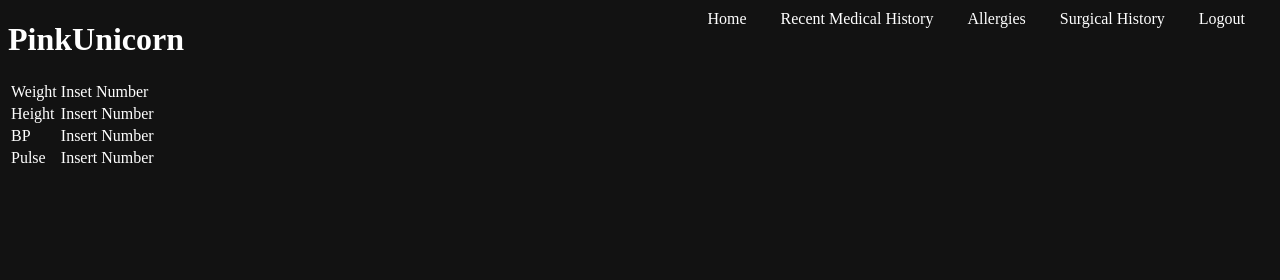
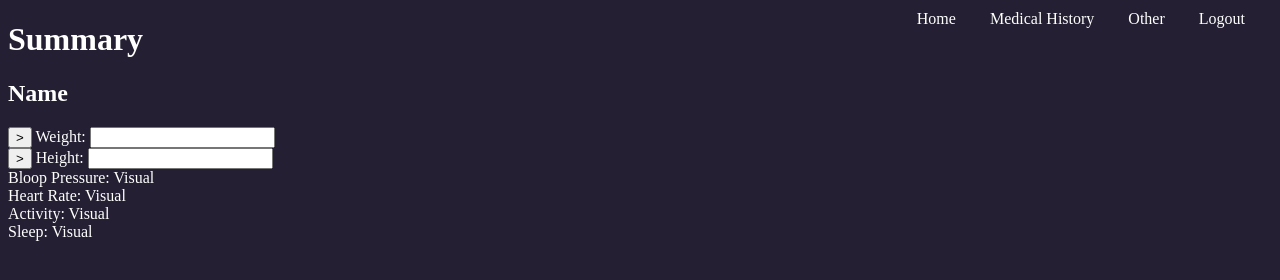
Before and after one commit to brku1225/HackCU2024, a plain HTML site: page home.html in a window 1280 px wide. Drawn offline with Linux system fonts and the light colour scheme.

Commit message:
added more things

```diff
--- a/home.html
+++ b/home.html
@@ -10,31 +10,39 @@
         <div class="illumination"></div>
         <div class="topnav">
             <a class="active" href="home.html">Home</a>
-            <a href="#recent_medical_history">Recent Medical History</a>
-            <a href="allergies.html">Allergies</a>
-            <a href="#surgical_history">Surgical History</a>
+            <a href="#recent_medical_history">Medical History</a>
+            <a href="allergies.html">Other</a>
             <a href="index.html">Logout</a>
         </div>
-        <h1> PinkUnicorn</h1>
-        <table>
-            <tr>
-              <td>Weight</td>
-              <td>Inset Number</td>
-            </tr>
-            <tr>
-                <td> Height</td>
-                <td> Insert Number</td>
-            </tr>
-            <tr>
-                <td> BP</td>
-                <td> Insert Number</td>
-            </tr>
-            <tr>
-                <td> Pulse</td>
-                <td> Insert Number</td>
-            </tr>
-          </table>
-          <script src="script.js"></script>
+        <h1> Summary</h1>
+        <h2> Name </h2>
+        <div class="weight">
+            <button class="dropbtn">></button>
+                <div class="dropdown-content">
+                  <a href="#">Lbs</a>
+                  <a href="#">Kg</a>
+                </div> Weight: <input type="text" name="weight" value="">
+        </div>
+        <div class="height">
+            <button class="dropbtn">></button>
+                <div class="dropdown-content">
+                  <a href="#">in</a>
+                  <a href="#">cm</a>
+                </div> Height: <input type="text" name="weight" value="">
+        </div>
+        <div class="bp">
+            Bloop Pressure: Visual
+        </div>
+        <div class="pulse">
+            Heart Rate: Visual
+        </div>
+        <div class="activity">
+            Activity: Visual
+        </div>
+        <div class="sleep">
+            Sleep: Visual
+        </div>
+        <script src="script.js"></script>
     </body>
 
 </html>
--- a/script.js
+++ b/script.js
@@ -1,4 +1,18 @@
-document.addEventListener('mousemove', function(e) {
-    const illumination = document.querySelector('.illumination');
-    illumination.style.transform = `translate(${e.clientX - 50}px, ${e.clientY - 50}px)`; // Adjust for the size of the illumination
-});
+document.querySelector('.dropbtn').addEventListener('click', function(event) {
+    event.stopPropagation();
+    var dropdownContent = this.nextElementSibling;
+    dropdownContent.style.display = dropdownContent.style.display === 'block' ? 'none' : 'block';
+  });
+
+  // Close the dropdown if the user clicks outside of it
+  window.addEventListener('click', function(event) {
+    if (!event.target.matches('.dropbtn')) {
+      var dropdowns = document.getElementsByClassName("dropdown-content");
+      for (var i = 0; i < dropdowns.length; i++) {
+        var openDropdown = dropdowns[i];
+        if (openDropdown.style.display === 'block') {
+          openDropdown.style.display = 'none';
+        }
+      }
+    }
+  });
--- a/styles.css
+++ b/styles.css
@@ -23,22 +23,43 @@
   }
 
   .topnav a:hover {
-    text-shadow: 0 0 5px yellow;
+    text-shadow: 0 0 5px #ff948c;
   }
 
 body {
-    background-color: #121212; /* Dark background color */
+    background-color: #241f32; /* Dark background color */
     color: #ffffff; /* Light text color */
+}
+
+.dropdown-content {
+  display: none;
+  position: absolute;
+  min-width: 160px;
+  z-index: 1;
+}
+
+.dropdown:hover .dropdown-content {
+  display: block;
 }
 
 /*.illumination {
     position: fixed;
-    background: radial-gradient(circle, rgba(60, 60, 60, 0.1) 80%, transparent);
-    width: 80px; /* Adjust size of illumination
-    height: 80px; /* Adjust size of illumination
+    background: radial-gradient(circle, rgba(255, 255, 255, 0.1) 80%, transparent);
+    width: 80px;
+    height: 80px;
     border-radius: 50%;
-    pointer-events: none; /* Ensure the illumination doesn't interfere with clicks
-    z-index: -1; /* Ensure it's above other content
-    transition: opacity 0.3s ease; /* Smooth transition for opacity
+    pointer-events: none;
+    z-index: -1;
+    transition: opacity 0.3s ease;
 }
+#302a44 - medium purple
+#bb76c3 - light purple
+#241f32 - dark purple
+#ea5e93 - pink
+#ff948c - peach
+#f7bd64 - yellow
+#65bef7 - light blue
+#05aaff - deep blue
+
+
 */
```
